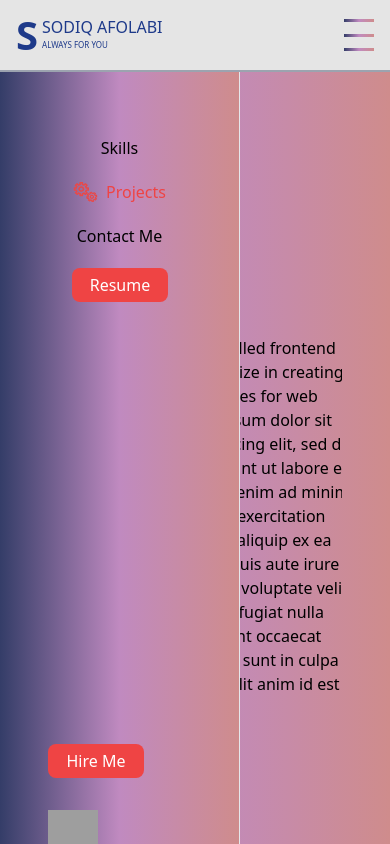
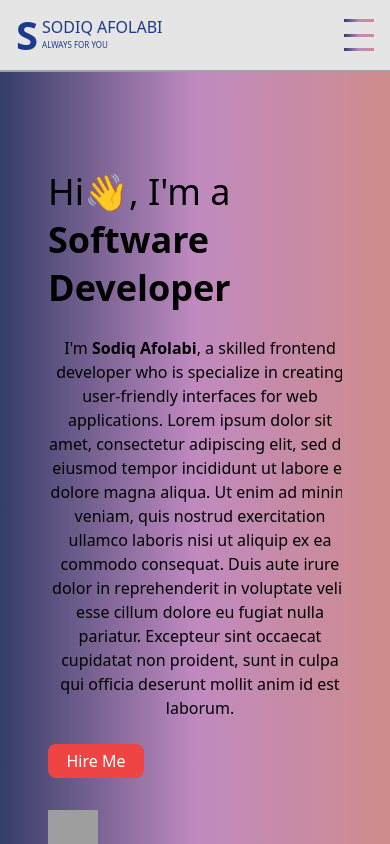
Before and after one commit to RrLSn/PortFolio, a Next.js app: page / in a window 390 px wide. Shown: the top 844 px of the page. Built offline with nearby package versions, Linux system fonts and the light colour scheme; grey boxes are pictures that could not be loaded.

Commit message:
PortFolio

```diff
--- a/src/Components/About.jsx
+++ b/src/Components/About.jsx
@@ -6,12 +6,12 @@ import Image from 'next/image'
 const About = () => {
   return (
     <main className={styles.container} id='About'>
-        <div className={styles.menu}>
+        {/* <div className={styles.menu}>
           <a href="#skills" className='focus:text-red-500'>Skills</a>
           <a href="#project" className='flex text-red-500 gap-2 focus:text-black'><img src="/Svg/settingsicon.svg" alt="" /> Projects</a>
           <a href="#contact" className='focus:text-red-500'>Contact Me</a>
           <button className={styles.button}>Resume</button>
-        </div>
+        </div> */}
 
         <section className={styles.section}>
           <div className={styles.desc}>
--- a/src/styles/About.module.css
+++ b/src/styles/About.module.css
@@ -8,35 +8,35 @@
 }
 
 .button{
-    display: inline-block;
-    position: relative;
+    /* display: inline-block;
+    position: initial;
     opacity: 0;
     top: 0;
     animation-name: button;
     transition-property: all;
     animation-duration: 3s;
     animation-fill-mode: forwards;
-    transition-timing-function: linear;
+    transition-timing-function: linear; */
     @apply w-[6rem] bg-red-500 text-white rounded-lg active:bg-red-900 py-[0.3rem] px-[1rem]
 }
 
-@keyframes button {
+/* @keyframes button {
     0% {opacity: 0; transform: rotateY(180deg); top: -50px;}
-    100% {opacity: 1; top: 0;}
-}
+    100% {opacity: 0.5; top: 0;}
+} */
 
-.icons{
-    position: relative;
+/* .icons{
+    position: inherit;
     animation-name: icons;
     animation-duration: 2s;
     animation-fill-mode: forwards;
     transition-timing-function: linear;
-}
+} */
 
-@keyframes icons {
+/* @keyframes icons {
     0% {top: -100px;}
     100% {top: 0;}
-}
+} */
 
 .desc{
     @apply lg:mb-0 mb-8
@@ -52,5 +52,5 @@
 
 .menu{
     background-image: linear-gradient(to right,#343d68,rgb(192, 138, 192), rgb(207, 140, 140));
-    @apply w-[15rem] h-screen m-0 flex flex-col lg:hidden absolute border-r border-b items-center gap-5 py-16
+    @apply w-[15rem] h-[242.5rem] m-0 flex flex-col lg:hidden absolute border-r border-b items-center gap-5 py-16 opacity-100
 }
--- a/src/styles/ContactMe.module.css
+++ b/src/styles/ContactMe.module.css
@@ -31,7 +31,28 @@
     @apply w-[max-content] py-[0.5rem] px-[1rem] flex gap-3 bg-[#343D68] rounded-md text-white active:bg-slate-600 lg:mx-0 mx-[3rem]
 }
 
-.contact{
+/* .contact{
+    animation-name: contact;
+    position: relative;
+    animation-fill-mode: forwards;
+    animation-duration: 2s;
+    animation-timing-function: linear;
+} */
+
+.parentWrapper:hover .msgWrapper{
+    animation-name: wrapper;
+    position: relative;
+    animation-fill-mode: forwards;
+    animation-duration: 2s;
+    animation-timing-function: linear;
+}
+
+@keyframes wrapper{
+    0% {right: -1000px;}
+    100% {right: 0px;}
+}
+
+.parentWrapper:hover .contact{
     animation-name: contact;
     position: relative;
     animation-fill-mode: forwards;
@@ -39,27 +60,6 @@
     animation-timing-function: linear;
 }
 
-/* .parentWrapper:hover .msgWrapper{
-    animation-name: wrapper;
-    position: relative;
-    animation-fill-mode: forwards;
-    animation-duration: 2s;
-    animation-timing-function: linear;
-} */
-
-@keyframes wrapper{
-    0% {right: -1000px;}
-    100% {right: 0px;}
-}
-
-/* .parentWrapper:hover .contact{
-    animation-name: contact;
-    position: relative;
-    animation-fill-mode: forwards;
-    animation-duration: 2s;
-    animation-timing-function: linear;
-} */
-
 @keyframes contact{
     0% {top: -1000px;}
     100% {top: 0px;}
```
